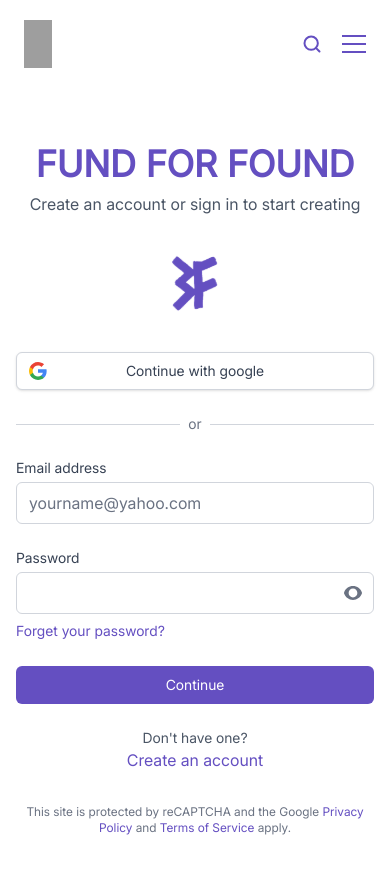
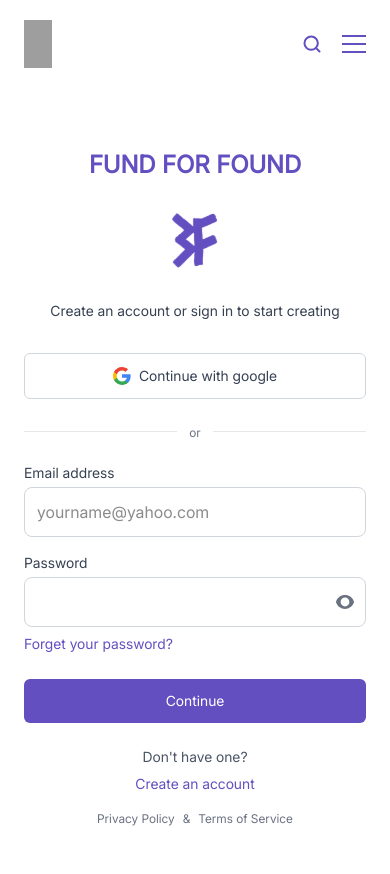
Before and after one commit to kasramajidi/FUND-FOR-FOUND, a Next.js app in the folder front-end/: page /Login in a window 390 px wide. Shown: the top 874 px of the page. Built offline with nearby package versions, Linux system fonts and the light colour scheme; grey boxes are pictures that could not be loaded.

Commit message:
Write the login page code

```diff
--- a/front-end/src/app/Login/page.tsx
+++ b/front-end/src/app/Login/page.tsx
@@ -4,6 +4,7 @@ import React, { useState } from "react";
 import Image from "next/image";
 import Link from "next/link";
 import Google from "./../../components/Google/Google";
+import GoogleRes from "@/components/Google/GoogleRes";
 import axios from "axios";
 import { useRouter } from "next/navigation";
 // Eye icon components
@@ -68,14 +69,27 @@ export default function Login() {
 
       // Store JWT and user data
       if (response.data && response.data.jwt) {
+        try {
           localStorage.setItem("jwt", response.data.jwt);
 
           if (response.data.user) {
-          localStorage.setItem("userData", JSON.stringify(response.data.user));
+            localStorage.setItem(
+              "userData",
+              JSON.stringify(response.data.user)
+            );
+            console.log("User data stored successfully", response.data.user);
           }
 
           // Redirect to dashboard or home
           router.push("/dashboard");
+        } catch (storageError) {
+          console.error("Error storing data in localStorage:", storageError);
+          setError(
+            "Error saving your login information. Please check your browser settings."
+          );
+        }
+      } else {
+        setError("Invalid response from server. Please try again.");
       }
     } catch (err) {
       console.error("Login failed", err);
@@ -86,10 +100,116 @@ export default function Login() {
   };
 
   return (
-    <div className="flex flex-col items-center justify-center min-h-screen py-12 px-4 sm:px-6 lg:px-8 bg-white">
+    <div className="flex flex-col items-center justify-center min-h-screen bg-white">
+      {/* Mobile version (shown on small screens) */}
+      <div className="w-full max-w-md px-6 py-8 md:hidden">
+        <div className="text-center mb-8">
+          <h1 className="text-2xl font-bold text-[#644FC1]">FUND FOR FOUND</h1>
+          <div className="flex justify-center my-6">
+            <Image
+              src="/image/Vectord.svg"
+              alt="3F Logo"
+              width={80}
+              height={80}
+              priority
+            />
+          </div>
+          <p className="text-sm text-gray-700">
+            Create an account or sign in to start creating
+          </p>
+        </div>
+
+        <GoogleRes />
+
+        <div className="relative w-full text-center my-5">
+          <div className="absolute inset-0 flex items-center">
+            <div className="w-full border-t border-gray-200"></div>
+          </div>
+          <div className="relative">
+            <span className="px-3 bg-white text-xs text-gray-500">or</span>
+          </div>
+        </div>
+
+        <form onSubmit={handleSubmit} className="mb-6">
+          <div className="mb-4">
+            <label className="block text-sm font-medium text-gray-700 mb-1">
+              Email address
+            </label>
+            <input
+              type="text"
+              value={email}
+              onChange={(e) => setEmail(e.target.value)}
+              className="w-full p-3 border border-gray-300 rounded-lg focus:ring-[#644FC1] focus:border-[#644FC1]"
+              placeholder="yourname@yahoo.com"
+            />
+          </div>
+
+          <div className="mb-1">
+            <label className="block text-sm font-medium text-gray-700 mb-1">
+              Password
+            </label>
+            <div className="relative">
+              <input
+                type={showPassword ? "text" : "password"}
+                value={password}
+                onChange={(e) => setPassword(e.target.value)}
+                className="w-full p-3 border border-gray-300 rounded-lg focus:ring-[#644FC1] focus:border-[#644FC1]"
+              />
+              <button
+                type="button"
+                onClick={() => setShowPassword(!showPassword)}
+                className="absolute inset-y-0 right-0 pr-3 flex items-center"
+                aria-label={showPassword ? "Hide password" : "Show password"}
+              >
+                {showPassword ? <EyeSlashIcon /> : <EyeIcon />}
+              </button>
+            </div>
+          </div>
+
+          <div className="mb-6">
+            <Link href="/forgot-password" className="text-sm text-[#644FC1]">
+              Forget your password?
+            </Link>
+          </div>
+
+          {error && (
+            <div className="text-red-500 text-sm text-center mb-4">{error}</div>
+          )}
+
+          <button
+            type="submit"
+            disabled={isLoading}
+            className={`w-full py-3 rounded-md bg-[#644FC1] text-white text-sm font-medium ${
+              isLoading ? "opacity-70 cursor-not-allowed" : ""
+            }`}
+          >
+            {isLoading ? "Logging in..." : "Continue"}
+          </button>
+        </form>
+
+        <div className="text-center mb-4">
+          <p className="text-sm text-gray-600 mb-1">Don&apos;t have one?</p>
+          <Link href="/SignUp" className="text-[#644FC1] text-sm font-medium">
+            Create an account
+          </Link>
+        </div>
+
+        <div className="text-center text-xs text-gray-500">
+          <div className="mb-1">
+            <span>Privacy Policy</span>
+            <span className="mx-2">&</span>
+            <span>Terms of Service</span>
+          </div>
+        </div>
+      </div>
+
+      {/* Desktop version (hidden on small screens) */}
+      <div className="hidden md:flex flex-col items-center justify-center min-h-screen py-12 px-4 sm:px-6 lg:px-8 bg-white">
         <div className="max-w-md w-full space-y-8">
           <div className="text-center">
-          <h1 className="text-4xl font-bold text-[#644FC1]">FUND FOR FOUND</h1>
+            <h1 className="text-4xl font-bold text-[#644FC1]">
+              FUND FOR FOUND
+            </h1>
             <p className="mt-2 text-center text-gray-600">
               Create an account or sign in to start creating
             </p>
@@ -159,7 +279,9 @@ export default function Login() {
                     type="button"
                     onClick={() => setShowPassword(!showPassword)}
                     className="absolute inset-y-0 right-0 pr-3 flex items-center cursor-pointer"
-                  aria-label={showPassword ? "Hide password" : "Show password"}
+                    aria-label={
+                      showPassword ? "Hide password" : "Show password"
+                    }
                   >
                     {showPassword ? <EyeSlashIcon /> : <EyeIcon />}
                   </button>
@@ -221,5 +343,6 @@ export default function Login() {
           </div>
         </div>
       </div>
+    </div>
   );
 }
--- a/front-end/src/app/SignUp/Password/page.tsx
+++ b/front-end/src/app/SignUp/Password/page.tsx
@@ -83,7 +83,7 @@ export default function SetPasswordPage() {
 
   useEffect(() => {
     try {
-      const userDataString = localStorage.getItem("user");
+      const userDataString = localStorage.getItem("userData");
 
       if (userDataString) {
         const userData = JSON.parse(userDataString);
--- /dev/null
+++ b/front-end/src/components/Google/GoogleRes.tsx
@@ -0,0 +1,34 @@
+import React from "react";
+
+export default function GoogleRes() {
+  return (
+    <button className="w-full flex items-center justify-center py-3 px-4 rounded-md border border-gray-300 bg-white text-gray-700 text-sm mb-4">
+      <svg
+        className="mr-2"
+        width="18"
+        height="18"
+        viewBox="0 0 18 18"
+        fill="none"
+        xmlns="http://www.w3.org/2000/svg"
+      >
+        <path
+          d="M17.64 9.20419C17.64 8.56601 17.5827 7.95237 17.4764 7.36328H9V10.8446H13.8436C13.635 11.9696 13.0009 12.9232 12.0477 13.5614V15.8196H14.9564C16.6582 14.2523 17.64 11.9455 17.64 9.20419Z"
+          fill="#4285F4"
+        />
+        <path
+          d="M9 18C11.43 18 13.4673 17.1941 14.9564 15.8195L12.0477 13.5614C11.2418 14.1014 10.2109 14.4204 9 14.4204C6.65591 14.4204 4.67182 12.8373 3.96409 10.71H0.957273V13.0418C2.43818 15.9832 5.48182 18 9 18Z"
+          fill="#34A853"
+        />
+        <path
+          d="M3.96409 10.71C3.78409 10.17 3.68182 9.59319 3.68182 9C3.68182 8.40682 3.78409 7.83 3.96409 7.29V4.95818H0.957273C0.347727 6.17318 0 7.54773 0 9C0 10.4523 0.347727 11.8268 0.957273 13.0418L3.96409 10.71Z"
+          fill="#FBBC05"
+        />
+        <path
+          d="M9 3.57955C10.3214 3.57955 11.5077 4.03364 12.4405 4.92545L15.0218 2.34409C13.4632 0.891818 11.4259 0 9 0C5.48182 0 2.43818 2.01682 0.957273 4.95818L3.96409 7.29C4.67182 5.16273 6.65591 3.57955 9 3.57955Z"
+          fill="#EA4335"
+        />
+      </svg>
+      Continue with google
+    </button>
+  );
+}
```
Lines whose indentation alone changed are shown as unchanged.
